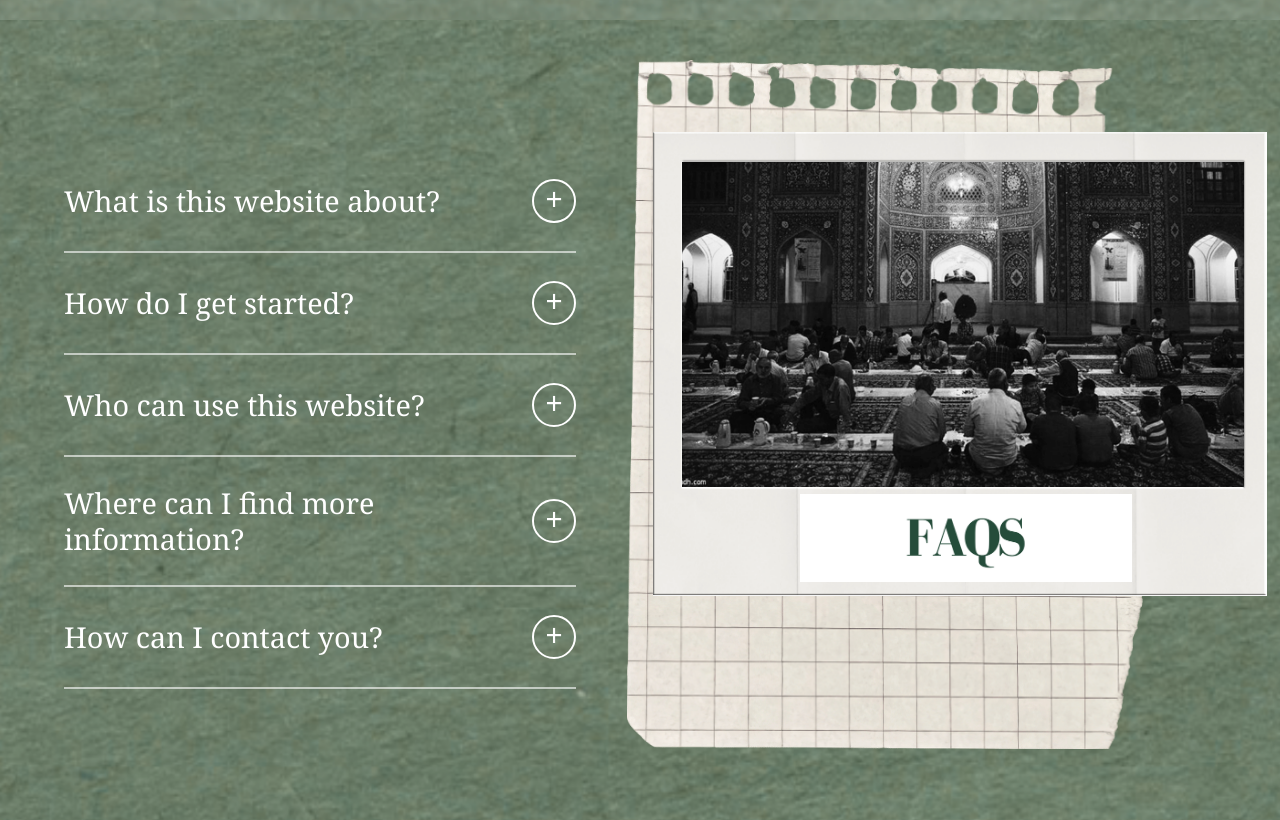
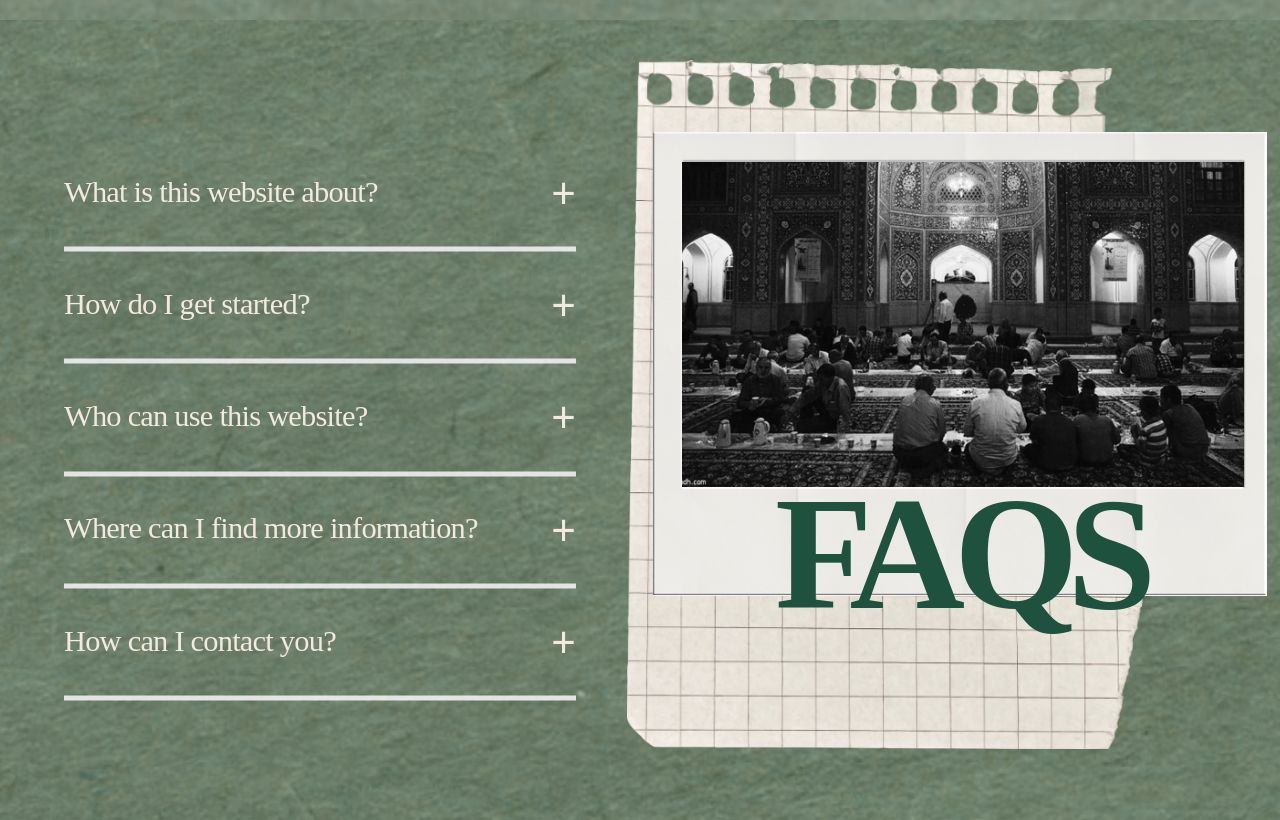
Before and after one commit to Ayaan-Haroon/Leeds-ISOC, a React (Vite) app: page / in a window 1280 px wide. Shown: the part 9180-10000 px from the top of the page. Built offline with nearby package versions, Linux system fonts and the light colour scheme; a web font is replaced by a local one.

Commit message:
im making these commits in a car

```diff
--- a/src/pages/FAQ/FAQ.tsx
+++ b/src/pages/FAQ/FAQ.tsx
@@ -76,6 +76,7 @@ export default function FAQ() {
           />
         </div>
 
+
         {/* =========================================
             PICTURE CARD
         ========================================== */}
@@ -95,6 +96,7 @@ export default function FAQ() {
           <div className="relative w-full">
 
             {/* White picture card */}
+
             <img
               src="/images/FAQ/piccard.png"
               alt=""
@@ -104,6 +106,7 @@ export default function FAQ() {
                 object-contain
               "
             />
+
 
             {/* =====================================
                 MOSQUE IMAGE
@@ -131,6 +134,7 @@ export default function FAQ() {
               />
             </div>
 
+
             {/* =====================================
                 FAQ TITLE
             ====================================== */}
@@ -138,27 +142,38 @@ export default function FAQ() {
             <div
   className="
     absolute
-                left-[24%]
-                top-[78%]
+    left-[10%]
+    top-[77%]
     z-30
     flex
-                w-[54%]
+    w-[80%]
     items-center
     justify-center
   "
 >
-              <img
-                src="/images/FAQ/faq.png"
-                alt="FAQs"
+  <h1
     className="
-                  block
-                  w-full
-                  object-contain
+      whitespace-nowrap
+      text-[7rem]
+      font-bold
+      leading-[0.8]
+      tracking-[-0.07em]
+      text-[#1f513f]
+      md:text-[8rem]
+      lg:text-[9rem]
+      xl:text-[10rem]
     "
-              />
+    style={{
+      fontFamily: "'Bodoni FLF', serif",
+    }}
+  >
+    FAQS
+  </h1>
+</div>
+
           </div>
         </div>
-        </div>
+
 
         {/* =========================================
             FAQ QUESTIONS
@@ -181,7 +196,11 @@ export default function FAQ() {
             return (
               <div
                 key={faq.question}
-                className="border-b-2 border-white/60"
+                className="
+                  border-b-[5px]
+                  border-white/80
+                  last:border-b-[5px]
+                "
               >
                 <button
                   type="button"
@@ -194,47 +213,61 @@ export default function FAQ() {
                     items-center
                     justify-between
                     gap-6
-                    py-7
+                    py-[2rem]
                     text-left
+                    transition-opacity
+                    duration-200
+                    hover:opacity-80
                   "
                 >
+
+                  {/* QUESTION */}
+
                   <span
                     className="
-                      font-serif
-                      text-[1.6rem]
-                      leading-tight
-                      text-white
-                      md:text-[1.8rem]
+                      text-[1.65rem]
+                      font-medium
+                      leading-[1.1]
+                      tracking-[-0.025em]
+                      text-[#f2eae0]
+                      md:text-[1.9rem]
                     "
+                    style={{
+                      fontFamily: "'Bodoni FLF', serif",
+                    }}
                   >
                     {faq.question}
                   </span>
 
+
+                  {/* PLUS */}
+
                   <span
-                    className={`
+                    className="
                       flex
-                      h-11
-                      w-11
                       shrink-0
                       items-center
                       justify-center
-                      rounded-full
-                      border-2
-                      border-white
-                      text-3xl
+                      text-[2.7rem]
                       font-light
                       leading-none
-                      text-white
+                      text-[#f2eae0]
                       transition-transform
                       duration-300
-                      ${isOpen ? "rotate-45" : "rotate-0"}
-                    `}
+                    "
+                    style={{
+                      transform: isOpen
+                        ? "rotate(45deg)"
+                        : "rotate(0deg)",
+                    }}
                   >
-                    <span className="-mt-1">+</span>
+                    +
                   </span>
                 </button>
 
-                {/* Answer */}
+
+                {/* ANSWER */}
+
                 <div
                   className={`
                     grid
@@ -251,13 +284,14 @@ export default function FAQ() {
                   <div className="overflow-hidden">
                     <p
                       className="
-                        max-w-[600px]
+                        max-w-[570px]
                         pb-8
                         pr-12
                         font-sans
-                        text-base
-                        leading-relaxed
-                        text-white/80
+                        text-[1rem]
+                        font-medium
+                        leading-[1.55]
+                        text-[#f2eae0]/85
                       "
                     >
                       {faq.answer}
@@ -268,6 +302,7 @@ export default function FAQ() {
             );
           })}
         </section>
+
       </div>
     </main>
   );
```
Lines whose indentation alone changed are shown as unchanged.
